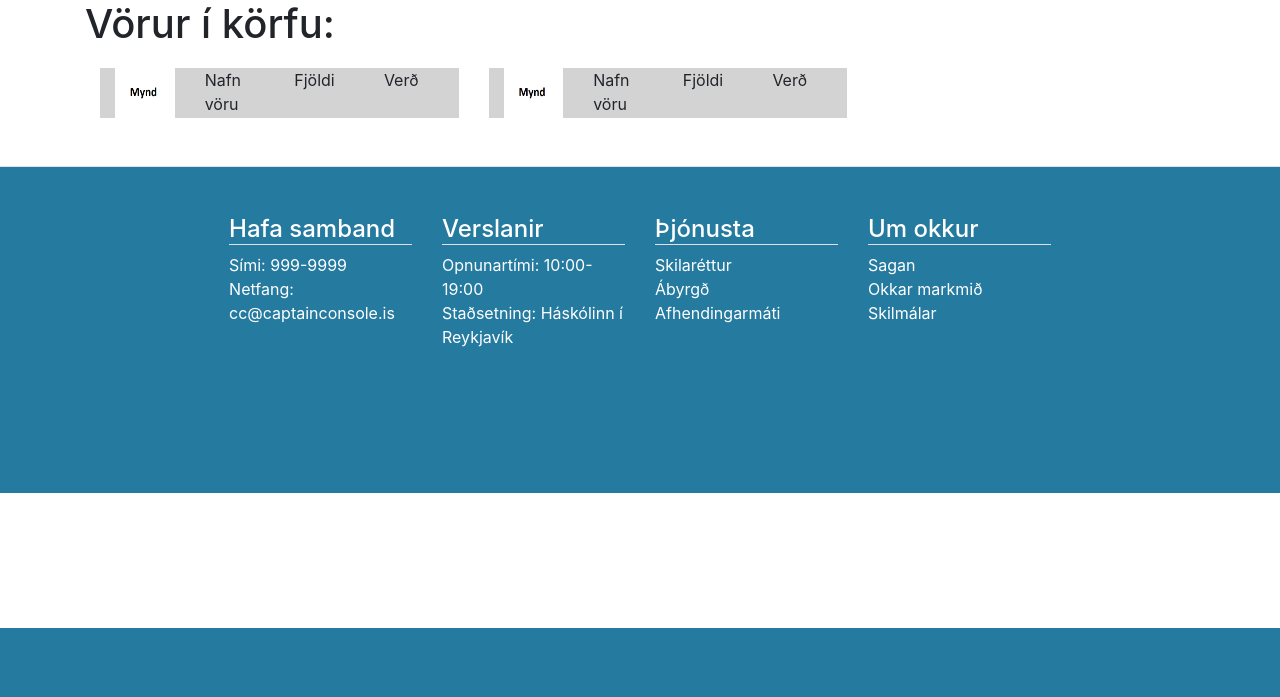
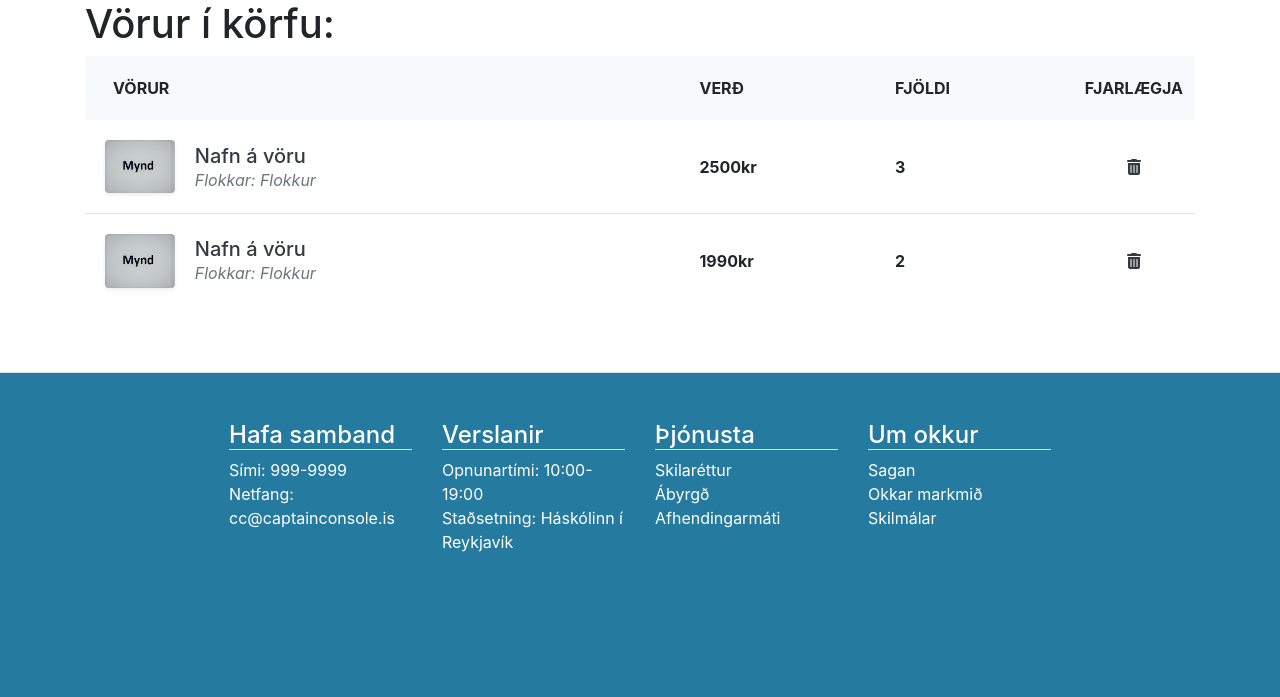
Before and after one commit to jonag15/Captain_Console, a Django app: page /order/ in a window 1280 px wide. Shown: the part 172-869 px from the top of the page. Before the commit the page ends 800 px from the top, so only its background shows below. Run offline with Django 3.2, Linux system fonts and the light colour scheme; some libraries are stand-ins or nearby versions.

Commit message:
karfa komin í töflu

```diff
--- a/static/css/main.css
+++ b/static/css/main.css
@@ -28,14 +28,25 @@
     padding-top: 0px;
 }
 
-#order_list {
-    width: 70%;
-    margin-left: 0;
-    margin-top: 20px;
+.table-responsive {
+    width: 100%;
 }
 
-.order_box {
-    border: 15px;
+.end_of_table {
+    max-width: 100px;
+}
+
+.gen_pic {
+    max-width: 70px;
+}
+
+
+.trash-can {
+   text-align: center;
+}
+
+.end_of_table_box {
+    width: 100px !important;
 }
 
 #logo {
@@ -49,11 +60,6 @@
 
 #logo_link {
     max-width: 10%;
-}
-
-.gen_pic {
-    height: 50px;
-    width: 100%;
 }
 
 .order_row {
--- a/templates/base.html
+++ b/templates/base.html
@@ -6,6 +6,7 @@
     <meta name="viewport" content="width=device-width, initial-scale=1">
     <title>Document</title>
     <link rel="stylesheet" href="https://stackpath.bootstrapcdn.com/bootstrap/4.4.1/css/bootstrap.min.css" integrity="sha384-Vkoo8x4CGsO3+Hhxv8T/Q5PaXtkKtu6ug5TOeNV6gBiFeWPGFN9MuhOf23Q9Ifjh" crossorigin="anonymous">
+    <script src="https://kit.fontawesome.com/0c88ae1baa.js" crossorigin="anonymous"></script>
     <link rel="stylesheet" href="{% static 'css/main.css' %}" />
 </head>
 <body>
--- a/templates/order/index.html
+++ b/templates/order/index.html
@@ -2,7 +2,64 @@
 {% load static %}
 {% block content %}
     <h1>Vörur í körfu:</h1>
-    <div class="container " id="order_list">
+    <div class="table-responsive">
+        <table class="table">
+            <thead>
+                <tr>
+                  <th scope="col" class="border-0 bg-light">
+                    <div class="p-2 px-3 text-uppercase">Vörur</div>
+                  </th>
+                  <th scope="col" class="border-0 bg-light">
+                    <div class="py-2 text-uppercase">Verð</div>
+                  </th>
+                  <th scope="col" class="border-0 bg-light">
+                    <div class="py-2 text-uppercase">Fjöldi</div>
+                  </th>
+                  <th scope="col" class="border-0 bg-light end_of_table_box">
+                    <div class="py-2 text-uppercase end_of_table">Fjarlægja</div>
+                  </th>
+                </tr>
+            </thead>
+            <tbody>
+                <tr>
+                  <th scope="row" class="border-0">
+                    <div class="p-2">
+                      <img src="{% static "images/mynd.png" %}" alt="Generic picture" class="img-fluid rounded shadow-sm gen_pic">
+                      <div class="ml-3 d-inline-block align-middle">
+                        <h5 class="mb-0"> <a href="#" class="text-dark d-inline-block align-middle">Nafn á vöru</a></h5><span class="text-muted font-weight-normal font-italic d-block">Flokkar: Flokkur</span>
+                      </div>
+                    </div>
+                  </th>
+                  <td class="border-0 align-middle"><strong>2500kr</strong></td>
+                  <td class="border-0 align-middle"><strong>3</strong></td>
+                  <td class="border-0 align-middle trash-can"><a href="#" class="text-dark"><i class="fa fa-trash"></i></a></td>
+                </tr>
+                <tr>
+                  <th scope="row">
+                    <div class="p-2">
+                      <img src="{% static "images/mynd.png" %}" alt="Generic picture" class="img-fluid rounded shadow-sm gen_pic">
+                      <div class="ml-3 d-inline-block align-middle">
+                        <h5 class="mb-0"><a href="#" class="text-dark d-inline-block">Nafn á vöru</a></h5><span class="text-muted font-weight-normal font-italic">Flokkar: Flokkur</span>
+                      </div>
+                    </div>
+                  </th>
+                  <td class="align-middle"><strong>1990kr</strong></td>
+                  <td class="align-middle"><strong>2</strong></td>
+                  <td class="align-middle trash-can"><a href="#" class="text-dark"><i class="fa fa-trash"></i></a>
+                  </td>
+                </tr>
+            </tbody>
+        </table>
+    </div>
+
+
+
+
+
+
+
+
+    {% comment %}<div class="container " id="order_list">
             <div class="row">
                 <div class="col-md-6 order_row">
                     <div class="container order_card order_box">
@@ -41,6 +98,6 @@
                      </div>
                 </div>
         </div>
-    </div>
+    </div>{% endcomment %}
 
 {% endblock %}
```
Also changed, not shown: static/images/mynd.png.
